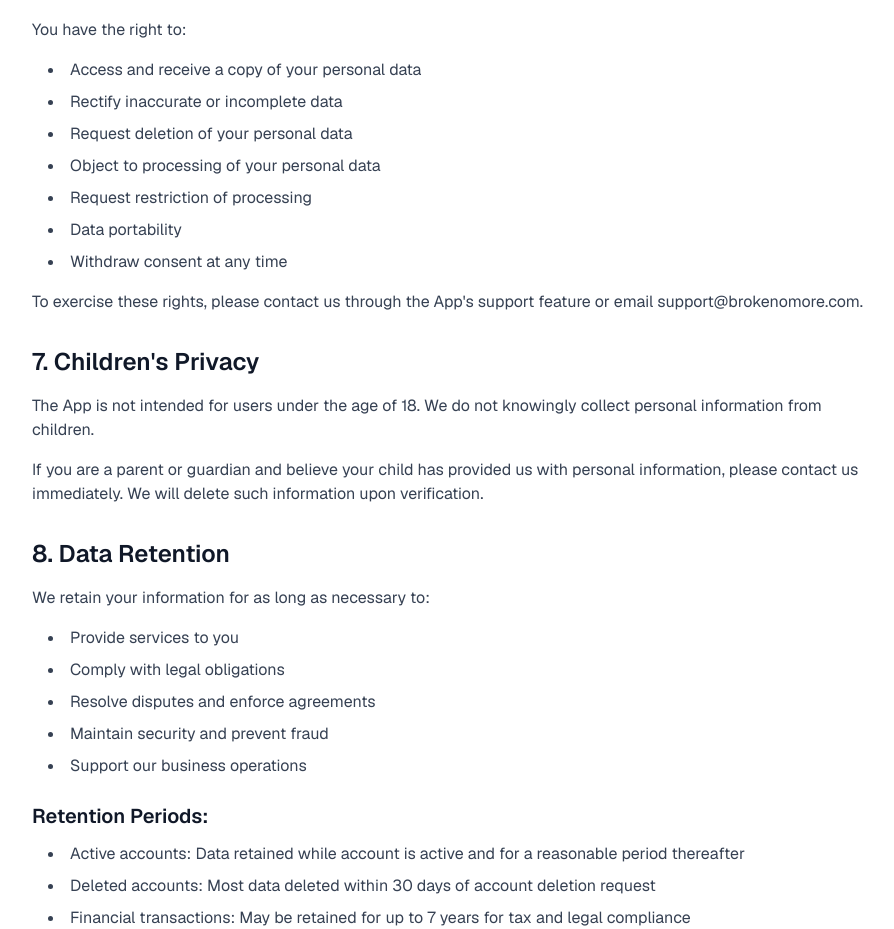
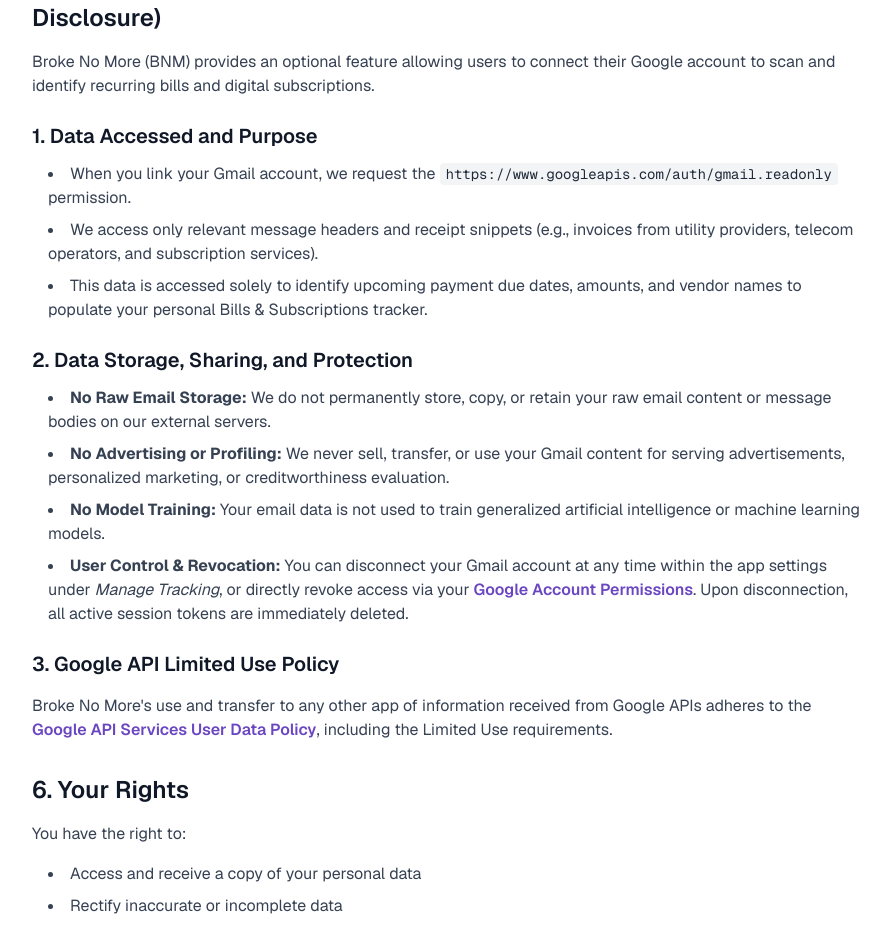
Before and after one commit to brokenomore71-vk/brokenomore-web, a Next.js app: page /privacy in a window 1280 px wide. Shown: the part 4082-5011 px from the top of the page, without its empty margins (192-1086 px from the left). Built offline with nearby package versions, Linux system fonts and the light colour scheme.

Commit message:
Privacy changes done 5

```diff
--- a/app/privacy/page.tsx
+++ b/app/privacy/page.tsx
@@ -186,6 +186,77 @@
             </ul>
           </section>
 
+          <section id="google-api-disclosure">
+            <h2 className="text-2xl font-semibold text-gray-900 mt-8 mb-4">
+              Google API Services User Data Policy &amp; Gmail Integration (Limited Use Disclosure)
+            </h2>
+            <p className="mb-4">
+              Broke No More (BNM) provides an optional feature allowing users to connect their Google account to scan and identify recurring bills and digital subscriptions.
+            </p>
+
+            <h3 className="text-xl font-semibold text-gray-900 mt-6 mb-3">
+              1. Data Accessed and Purpose
+            </h3>
+            <ul className="list-disc list-inside ml-4 space-y-2">
+              <li>
+                When you link your Gmail account, we request the{' '}
+                <code className="bg-gray-100 text-gray-800 px-1.5 py-0.5 rounded text-sm font-mono">
+                  https://www.googleapis.com/auth/gmail.readonly
+                </code>{' '}
+                permission.
+              </li>
+              <li>
+                We access only relevant message headers and receipt snippets (e.g., invoices from utility providers, telecom operators, and subscription services).
+              </li>
+              <li>
+                This data is accessed solely to identify upcoming payment due dates, amounts, and vendor names to populate your personal Bills &amp; Subscriptions tracker.
+              </li>
+            </ul>
+
+            <h3 className="text-xl font-semibold text-gray-900 mt-6 mb-3">
+              2. Data Storage, Sharing, and Protection
+            </h3>
+            <ul className="list-disc list-inside ml-4 space-y-2">
+              <li>
+                <strong>No Raw Email Storage:</strong> We do not permanently store, copy, or retain your raw email content or message bodies on our external servers.
+              </li>
+              <li>
+                <strong>No Advertising or Profiling:</strong> We never sell, transfer, or use your Gmail content for serving advertisements, personalized marketing, or creditworthiness evaluation.
+              </li>
+              <li>
+                <strong>No Model Training:</strong> Your email data is not used to train generalized artificial intelligence or machine learning models.
+              </li>
+              <li>
+                <strong>User Control &amp; Revocation:</strong> You can disconnect your Gmail account at any time within the app settings under <em>Manage Tracking</em>, or directly revoke access via your{' '}
+                <a
+                  href="https://myaccount.google.com/permissions"
+                  target="_blank"
+                  rel="noopener noreferrer"
+                  className="text-[#6B46C1] hover:underline font-semibold"
+                >
+                  Google Account Permissions
+                </a>
+                . Upon disconnection, all active session tokens are immediately deleted.
+              </li>
+            </ul>
+
+            <h3 className="text-xl font-semibold text-gray-900 mt-6 mb-3">
+              3. Google API Limited Use Policy
+            </h3>
+            <p className="mt-4">
+              Broke No More&apos;s use and transfer to any other app of information received from Google APIs adheres to the{' '}
+              <a
+                href="https://developers.google.com/terms/api-services-user-data-policy"
+                target="_blank"
+                rel="noopener noreferrer"
+                className="text-[#6B46C1] hover:underline font-semibold"
+              >
+                Google API Services User Data Policy
+              </a>
+              , including the Limited Use requirements.
+            </p>
+          </section>
+
           <section>
             <h2 className="text-2xl font-semibold text-gray-900 mt-8 mb-4">6. Your Rights</h2>
             <p className="mb-4">You have the right to:</p>
```
